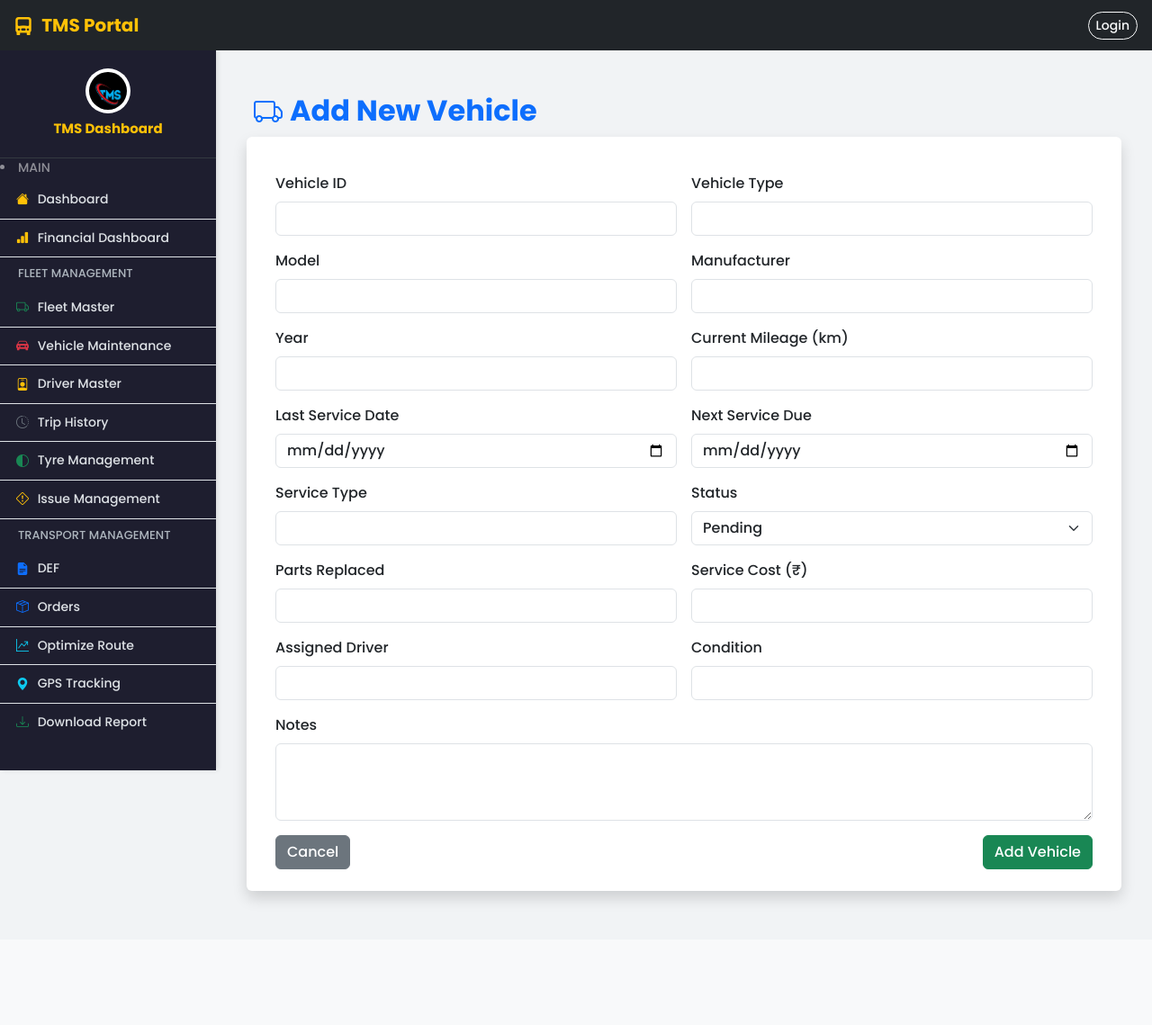
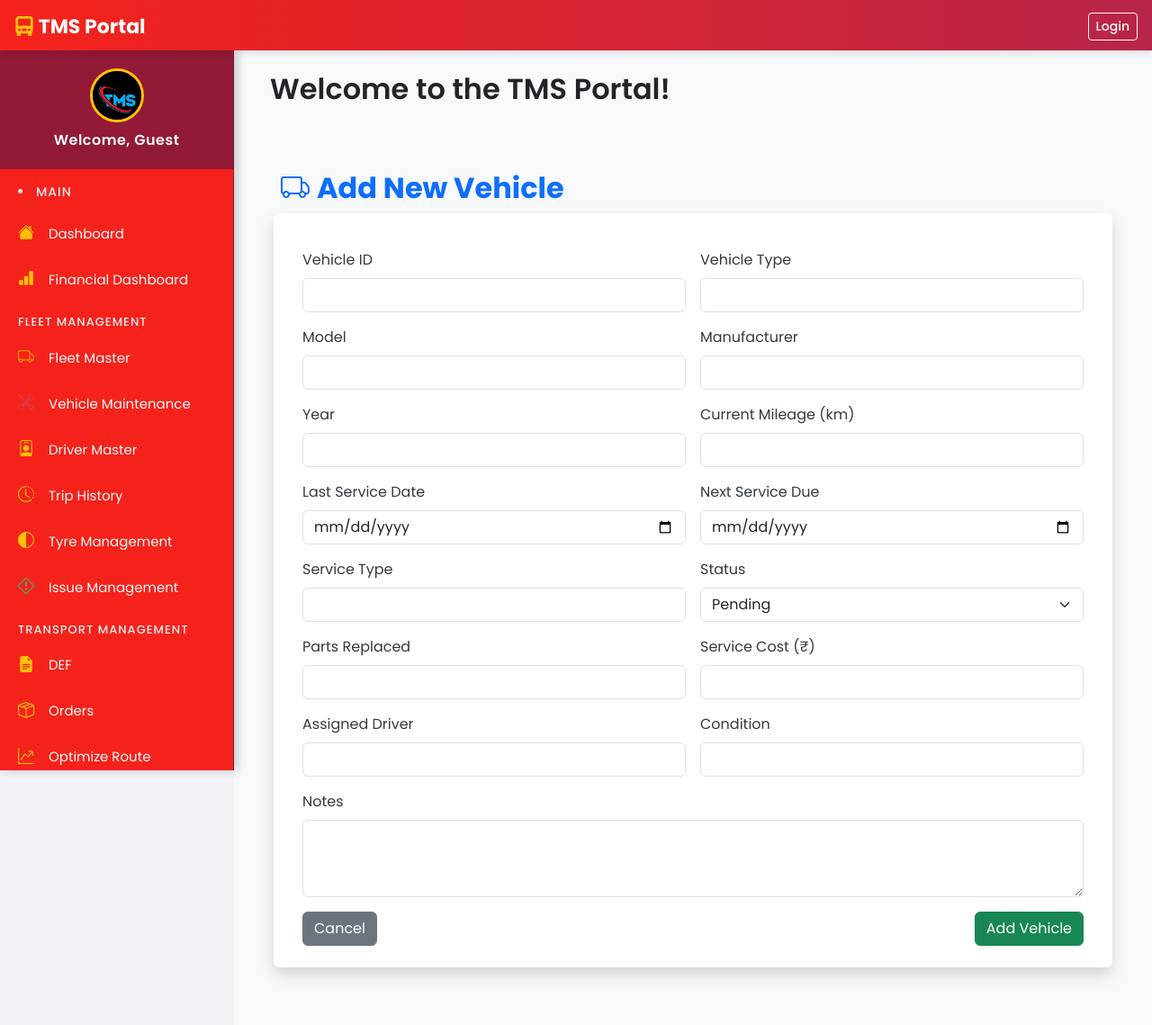
Before and after one commit to ashish86git/ashi-tms, a Flask app: page /add_vehicle in a window 1280 px wide. Shown: the whole page at 90% size. Before the commit the page ends 1006 px from the top, so only its background shows below. Run offline with Flask 3, Linux system fonts and the light colour scheme; some libraries are stand-ins or nearby versions.

Commit message:
Add files via upload

```diff
--- a/templates/layout.html
+++ b/templates/layout.html
@@ -3,21 +3,34 @@
 <head>
   <meta charset="UTF-8" />
   <meta name="viewport" content="width=device-width, initial-scale=1.0"/>
-  <title>TMS Portal</title>
+  <title>TMS Portal - Professional</title>
 
-  <!-- Bootstrap & Icons -->
   <link href="https://cdn.jsdelivr.net/npm/bootstrap@5.3.2/dist/css/bootstrap.min.css" rel="stylesheet" />
   <link href="https://cdn.jsdelivr.net/npm/bootstrap-icons@1.10.5/font/bootstrap-icons.css" rel="stylesheet" />
-  <link href="https://fonts.googleapis.com/css2?family=Poppins:wght@300;500;700&display=swap" rel="stylesheet" />
+  <link href="https://fonts.googleapis.com/css2?family=Poppins:wght@300;400;500;600;700&display=swap" rel="stylesheet" />
   <link rel="stylesheet" href="https://cdnjs.cloudflare.com/ajax/libs/font-awesome/5.15.4/css/all.min.css">
 
   <style>
+
+    :root {
+      --primary-maroon: #f5221b; /* Richer, Professional Maroon */
+      --secondary-red: #C73E4E; /* Slightly lighter red for accents */
+      --accent-gold: #FFC107; /* A sophisticated gold/yellow for highlights (instead of bright red) */
+      --text-dark: #343a40; /* Darker text color for better readability on light background */
+      --text-light: #f7fafa; /* Light text color (mostly white) */
+      --background-light: #f8f9fa; /* Very light gray/white background for main content */
+      --background-body: #f1f2f6; /* Subtle background for the page */
+      --shadow-soft: 0 4px 6px rgba(0, 0, 0, 0.1);
+    }
+
     body {
       font-family: 'Poppins', sans-serif;
-      background-color: #f1f3f5;
+      background-color: var(--background-body);
       margin: 0;
+      color: var(--text-dark);
     }
 
+    /* --- Navbar Styling --- */
     .navbar {
       position: fixed;
       top: 0;
@@ -25,24 +38,33 @@
       right: 0;
       z-index: 1030;
       height: 56px;
-      background-color: #212529;
+      /* Gradient for a premium look */
+      background: linear-gradient(90deg, var(--primary-maroon) 0%, #B82548 100%);
+      box-shadow: var(--shadow-soft);
     }
 
     .navbar-brand {
-      font-weight: 600;
-      font-size: 20px;
+      font-weight: 700;
+      font-size: 22px;
+      color: var(--text-light) !important;
     }
 
+    .navbar-brand .bi-truck-front-fill {
+        color: var(--accent-gold); /* Gold icon on dark background */
+    }
+
+    /* --- Sidebar Styling --- */
     .sidebar {
       height: 100vh;
-      width: 240px;
+      width: 260px; /* Slightly wider sidebar */
       position: fixed;
       top: 56px;
       left: 0;
-      background-color: #1e1e2f;
+      background-color: var(--primary-maroon);
       overflow-y: auto;
-      box-shadow: 2px 0 5px rgba(0,0,0,0.1);
-      transition: transform 0.3s ease-in-out;
+      box-shadow: 4px 0 10px rgba(0,0,0,0.2);
+      transition: all 0.3s ease-in-out;
+      border-right: 1px solid #7c152e;
     }
 
     .sidebar.collapsed {
@@ -51,96 +73,141 @@
 
     .sidebar .logo-section {
       padding: 20px 0 15px;
-      border-bottom: 1px solid #343a40;
+      /* Border removed for cleaner look, replaced with slight bottom padding/shadow if needed */
       text-align: center;
+      background-color: #921A37; /* Slightly different shade for header */
     }
 
     .sidebar img {
-      width: 50px;
-      height: 50px;
+      width: 60px; /* Larger logo */
+      height: 60px;
       border-radius: 50%;
-      background-color: #fff;
-      padding: 4px;
+      border: 3px solid var(--accent-gold); /* Gold ring for premium feel */
+      padding: 0;
+      object-fit: cover;
     }
 
     .sidebar h6 {
-      font-size: 15px;
-      margin-top: 8px;
-      color: #ffc107;
+      font-size: 16px;
+      margin-top: 10px;
+      color: var(--text-light);
       font-weight: 600;
+      letter-spacing: 0.5px;
     }
 
     .sidebar h5 {
-      padding: 10px 20px 5px;
+      padding: 15px 20px 5px;
       font-size: 13px;
-      color: #adb5bd;
+      color: #e9ecef; /* Lighter gray for section headers */
       text-transform: uppercase;
-      margin-bottom: 4px;
+      margin-bottom: 0;
+      font-weight: 500;
+      letter-spacing: 1px;
     }
 
+    /* --- Sidebar List Items --- */
     .list-group-item {
-      font-size: 14px;
-      padding: 10px 18px;
+      font-size: 15px;
+      padding: 12px 20px;
       background-color: transparent;
-      color: #dee2e6;
-      transition: all 0.2s ease-in-out;
+      color: var(--text-light);
+      border: none;
+      transition: all 0.3s ease-in-out;
+      position: relative;
+    }
+
+    .list-group-item .bi {
+        margin-right: 12px;
+        font-size: 18px;
+        transition: transform 0.2s;
     }
 
     .list-group-item:hover {
-      background-color: #343a40;
-      color: #ffc107;
-      border-left: 4px solid #ffc107;
-      padding-left: 14px;
+      background-color: #B82548; /* Secondary Red on hover */
+      color: var(--text-light);
+      /* Subtle lift effect */
+      transform: translateX(5px);
     }
 
     .list-group-item.active {
-      background-color: #343a40 !important;
-      color: #ffc107 !important;
+      /* Stronger visual cue for active state */
+      background-color: var(--secondary-red) !important;
+      color: var(--text-light) !important;
       font-weight: 600;
-      border-left: 4px solid #ffc107;
-      padding-left: 14px;
+      box-shadow: inset 5px 0 0 var(--accent-gold); /* Gold indicator line */
     }
 
+    .list-group-item.active:hover {
+        background-color: #c73e4e !important;
+        transform: none; /* No shift on active hover */
+    }
+
+    /* --- Content Area --- */
     .content {
-      margin-left: 240px;
-      padding: 80px 30px 30px 30px;
+      margin-left: 260px; /* Must match sidebar width */
+      padding: 80px 40px 40px 40px; /* More padding */
+      min-height: calc(100vh - 56px);
+      background-color: var(--background-light);
+      transition: margin-left 0.3s ease-in-out;
+    }
+
+    /* --- General Component Styling --- */
+    .alert {
+      border-radius: 8px;
+      box-shadow: 0 2px 4px rgba(0,0,0,0.05);
+      border-left: 5px solid;
     }
 
     .btn-outline-light {
-      border-radius: 20px;
+      border-color: var(--text-light);
+      color: var(--text-light);
+      border-radius: 4px; /* Slightly squarer for professional look */
       transition: 0.3s;
+      font-weight: 500;
     }
 
     .btn-outline-light:hover {
-      background-color: #ffc107;
-      color: #212529;
-      border-color: #ffc107;
+      background-color: var(--accent-gold);
+      color: var(--primary-maroon); /* Dark text on gold hover */
+      border-color: var(--accent-gold);
     }
 
-    .alert {
-      border-radius: 10px;
+    .nav-item.text-uppercase.small {
+        padding: 15px 20px 5px;
+        color: #e9ecef;
+        font-weight: 500;
+        letter-spacing: 1px;
     }
 
-    .text-warning {
-      font-weight: 600;
+    /* Global Icons on Sidebar (adjusting to dark background) */
+    .list-group-item .bi {
+        /* Default icon color for links in the sidebar */
+        color: var(--accent-gold) !important;
     }
 
-    .bi {
-      vertical-align: middle;
-      margin-right: 6px;
-    }
+    /* Specific icon colors (for visual differentiation in the sidebar, but better to keep one theme color) */
+    .list-group-item:nth-child(5) .bi { color: #f29c00 !important; } /* Fleet Master - slightly different gold */
+    .list-group-item:nth-child(6) .bi { color: #dc3545 !important; } /* Maintenance - Red */
+    .list-group-item:nth-child(7) .bi { color: #ffc107 !important; } /* Driver - Gold */
+    .list-group-item:nth-child(10) .bi { color: #43b174 !important; } /* Tyre Management - Green */
+    .list-group-item:nth-child(11) .bi { color: #f0ad4e !important; } /* Issue Management - Orange */
 
-    @media (max-width: 767.98px) {
+
+    /* --- Responsive Adjustments --- */
+    @media (max-width: 991.98px) {
+      .sidebar {
+        width: 240px;
+      }
       .content {
         margin-left: 0;
-        padding: 80px 15px 30px 15px;
+        padding: 80px 20px 30px 20px;
       }
-
-      .sidebar {
-        position: fixed;
-        top: 56px;
-        left: 0;
-        z-index: 1050;
+      .sidebar.d-none.d-md-block {
+        /* Overriding Bootstrap for the mobile toggle */
+        display: none !important;
+      }
+      .sidebar:not(.d-md-block) {
+        display: block !important;
       }
     }
   </style>
@@ -148,17 +215,16 @@
 
 <body>
 
-<!-- Top Navbar -->
 <nav class="navbar navbar-dark px-3">
   <button class="btn btn-sm btn-outline-light d-md-none me-2" id="toggleSidebar">
     <i class="bi bi-list"></i>
   </button>
-  <a class="navbar-brand text-warning" href="/dashboard">
+  <a class="navbar-brand" href="/dashboard">
     <i class="bi bi-truck-front-fill"></i> TMS Portal
   </a>
   <div class="ms-auto d-flex align-items-center">
     {% if session['user'] %}
-      <span class="text-white me-3"><i class="bi bi-person-circle"></i> {{ session['user'] }}</span>
+      <span class="text-light me-3"><i class="bi bi-person-circle me-1"></i> {{ session['user'] }}</span>
       <a href="/logout" class="btn btn-outline-light btn-sm"><i class="bi bi-box-arrow-right"></i> Logout</a>
     {% else %}
       <a href="/auth" class="btn btn-outline-light btn-sm">Login</a>
@@ -166,69 +232,79 @@
   </div>
 </nav>
 
-<!-- Sidebar -->
-<div class="sidebar d-none d-md-block" id="sidebarMenu">
+<div class="sidebar d-none d-lg-block" id="sidebarMenu">
   <div class="logo-section">
     <img src="/static/tms.jpg" alt="TMS Logo" />
-    <h6>TMS Dashboard</h6>
+    <h6>Welcome, {{ session['user'] or 'Guest' }}</h6>
   </div>
 
   <div class="list-group list-group-flush">
-    <li class="nav-item text-uppercase text-white-50 small mb-1">Main</li>
+    <li class="nav-item text-uppercase small mb-1">MAIN</li>
     <a href="/dashboard" class="list-group-item {% if request.path == '/dashboard' %}active{% endif %}">
-      <i class="bi bi-house-fill text-warning"></i> Dashboard
+      <i class="bi bi-house-fill"></i> Dashboard
     </a>
     <a href="/financial" class="list-group-item {% if request.path == '/financial' %}active{% endif %}">
-      <i class="bi bi-bar-chart-fill text-warning"></i> Financial Dashboard
+      <i class="bi bi-bar-chart-fill"></i> Financial Dashboard
     </a>
 
-    <h5>Fleet Management</h5>
+    <h5>FLEET MANAGEMENT</h5>
     <a href="/fleet_master" class="list-group-item {% if request.path == '/fleet_master' %}active{% endif %}">
-      <i class="bi bi-truck text-success"></i> Fleet Master
+      <i class="bi bi-truck"></i> Fleet Master
     </a>
     <a href="/vehicle_maintenance" class="list-group-item {% if request.path == '/vehicle_maintenance' %}active{% endif %}">
-      <i class="bi bi-car-front-fill text-danger"></i> Vehicle Maintenance
+      <i class="bi bi-tools"></i> Vehicle Maintenance
     </a>
     <a href="/driver_master" class="list-group-item {% if request.path == '/driver_master' %}active{% endif %}">
-      <i class="bi bi-person-badge text-warning"></i> Driver Master
+      <i class="bi bi-person-badge"></i> Driver Master
     </a>
     <a href="/trip-history" class="list-group-item {% if request.path == '/trip-history' %}active{% endif %}">
-      <i class="bi bi-clock-history text-secondary"></i> Trip History
+      <i class="bi bi-clock-history"></i> Trip History
     </a>
     <a href="/tyre-management" class="list-group-item {% if request.path == '/tyre-management' %}active{% endif %}">
-      <i class="bi bi-circle-half text-success"></i> Tyre Management
+      <i class="bi bi-circle-half"></i> Tyre Management
     </a>
     <a href="/issue-management" class="list-group-item {% if request.path == '/issue-management' %}active{% endif %}">
-      <i class="bi bi-exclamation-diamond text-warning"></i> Issue Management
+      <i class="bi bi-exclamation-diamond"></i> Issue Management
     </a>
 
-    <h5>Transport Management</h5>
+    <h5>TRANSPORT MANAGEMENT</h5>
     <a href="/def" class="list-group-item {% if request.path == '/def' %}active{% endif %}">
-      <i class="bi bi-file-earmark-text-fill text-primary"></i> DEF
+      <i class="bi bi-file-earmark-text-fill"></i> DEF
     </a>
     <a href="/orders" class="list-group-item {% if request.path == '/orders' %}active{% endif %}">
-      <i class="bi bi-box-seam text-primary"></i> Orders
+      <i class="bi bi-box-seam"></i> Orders
     </a>
     <a href="/optimize" class="list-group-item {% if request.path == '/optimize' %}active{% endif %}">
-      <i class="bi bi-graph-up-arrow text-info"></i> Optimize Route
+      <i class="bi bi-graph-up-arrow"></i> Optimize Route
     </a>
     <a href="/tracking" class="list-group-item {% if request.path == '/tracking' %}active{% endif %}">
-      <i class="bi bi-geo-alt-fill text-info"></i> GPS Tracking
+      <i class="bi bi-geo-alt-fill"></i> GPS Tracking
     </a>
 
+    <hr class="text-white mx-3 my-2 opacity-50">
 
     <a href="/download-report" class="list-group-item {% if request.path == '/download-report' %}active{% endif %}">
-      <i class="bi bi-download text-success"></i> Download Report
+      <i class="bi bi-download"></i> Download Report
     </a>
   </div>
 </div>
 
-<!-- Page Content -->
 <div class="content">
+  <div class="row">
+      <div class="col-12">
+          <h2 class="mb-4 text-dark" style="font-weight: 600;">Welcome to the TMS Portal!</h2>
+          <div class="card shadow-sm border-0 mb-4">
+<!--              <div class="card-body">-->
+<!--                  <h5 class="card-title text-secondary">Dashboard Overview</h5>-->
+<!--                  <p class="card-text">Your central hub for fleet, finance, and logistics operations. Use the sidebar to navigate all modules.</p>-->
+<!--&lt;!&ndash;                  <a href="/orders" class="btn btn-sm" style="background-color: var(&#45;&#45;secondary-red); color: var(&#45;&#45;text-light);">View Orders</a>&ndash;&gt;-->
+<!--              </div>-->
+          </div>
+      </div>
+  </div>
   {% block content %}{% endblock %}
 </div>
 
-<!-- Flash Messages -->
 {% with messages = get_flashed_messages(with_categories=true) %}
   {% if messages %}
     <div class="container mt-3">
@@ -242,16 +318,30 @@
   {% endif %}
 {% endwith %}
 
-<!-- Bootstrap JS -->
 <script src="https://cdn.jsdelivr.net/npm/bootstrap@5.3.2/dist/js/bootstrap.bundle.min.js"></script>
 
-<!-- Sidebar Toggle Script -->
 <script>
   const toggleBtn = document.getElementById('toggleSidebar');
   const sidebar = document.getElementById('sidebarMenu');
 
   toggleBtn?.addEventListener('click', () => {
+    // Toggling 'd-none' for small screens
     sidebar.classList.toggle('d-none');
+
+    // Optional: Add a smooth overlay effect when sidebar is open on mobile
+    if (!sidebar.classList.contains('d-none')) {
+        // Since we changed d-md-block to d-lg-block, d-none is enough on mobile
+        // For professional use, one might add an overlay div here for mobile view
+    }
+  });
+
+  // Automatically adjust content margin for desktop view
+  window.addEventListener('resize', () => {
+    if (window.innerWidth >= 992) {
+        document.querySelector('.content').style.marginLeft = '260px';
+    } else {
+        document.querySelector('.content').style.marginLeft = '0';
+    }
   });
 </script>
 
```
